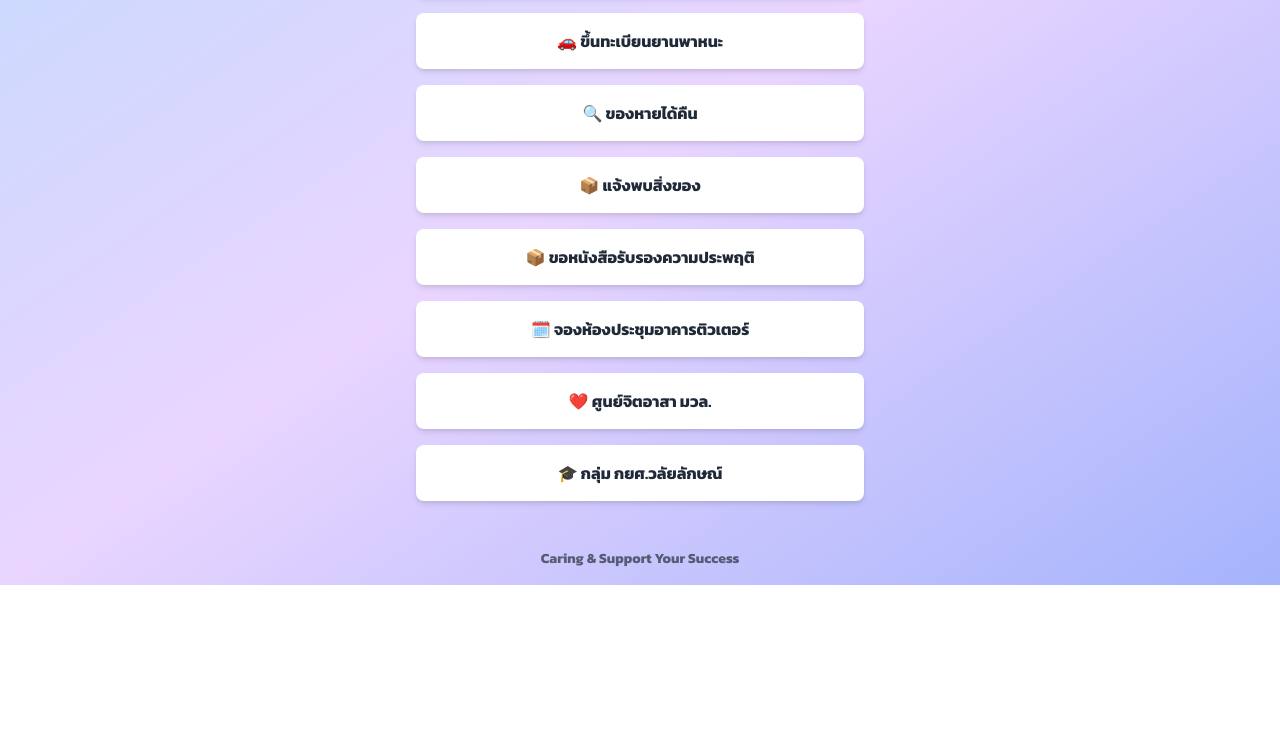
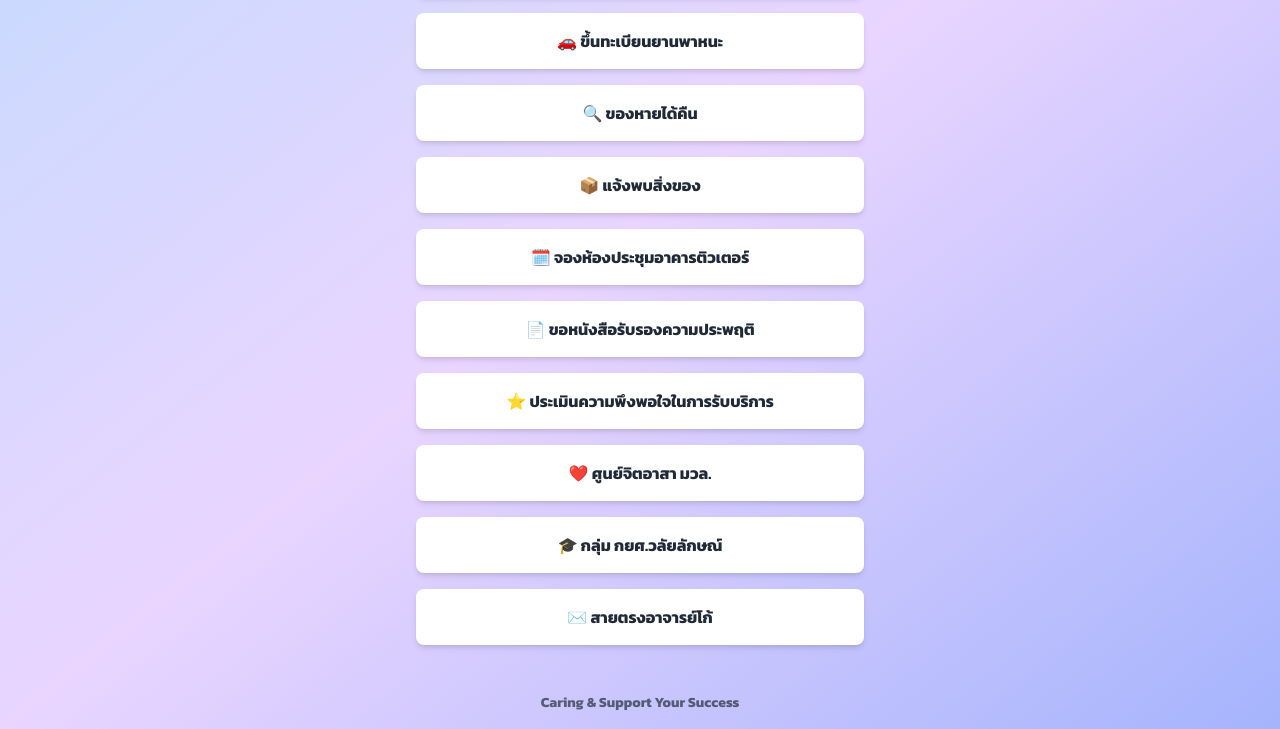
Before and after one commit to DSSDWU/supportcenter, a plain HTML site: page index.html in a window 1280 px wide. Shown: the part 287-1016 px from the top of the page. Before the commit the page ends 872 px from the top, so only its background shows below. Drawn offline with nearby package versions, Linux system fonts and the light colour scheme.

Commit message:
Update index.html

```diff
--- a/index.html
+++ b/index.html
@@ -1,21 +1,21 @@
 <!DOCTYPE html>
+<!-- Chosen Palette: Calm Blue & Purple Gradient -->
+<!-- Application Structure Plan: The structure is a simple, single-column "link-in-bio" page. The information architecture is linear and task-oriented, presenting a list of direct links to external resources. This structure was chosen for its universal familiarity and efficiency, allowing users (students/staff) to quickly find and access specific services without navigational complexity. The user flow is direct: land on the page, identify the required service from the list, and click to navigate away. -->
+<!-- Visualization & Content Choices: Report Info: A list of services and their URLs. -> Goal: Inform & Navigate. -> Viz/Presentation Method: A vertical list of styled buttons (HTML <a> tags with Tailwind CSS), each with an icon (Unicode) and a text label. -> Interaction: Simple click-to-navigate with hover effects for visual feedback. -> Justification: This method is the most direct and user-friendly for a list of links, presenting options clearly and aiding recognition with icons. -> Library/Method: HTML, Tailwind CSS. -->
+<!-- CONFIRMATION: NO SVG graphics used. NO Mermaid JS used. -->
 <html lang="th">
 <head>
     <meta charset="UTF-8">
     <meta name="viewport" content="width=device-width, initial-scale=1.0">
     <title>@dssd.wu - Links</title>
-    <!-- Tailwind CSS for styling -->
     <script src="https://cdn.tailwindcss.com"></script>
-    <!-- Google Fonts (Kanit) -->
     <link rel="preconnect" href="https://fonts.googleapis.com">
     <link rel="preconnect" href="https://fonts.gstatic.com" crossorigin>
     <link href="https://fonts.googleapis.com/css2?family=Kanit:wght@400;700&display=swap" rel="stylesheet">
     <style>
-        /* ใช้ฟอนต์ Kanit กับทุกส่วนของเว็บ */
         body {
             font-family: 'Kanit', sans-serif;
         }
-        /* เอฟเฟกต์ตอนเอาเมาส์ชี้ปุ่ม */
         .hover-lift {
             transition: transform 0.2s ease-in-out, box-shadow 0.2s ease-in-out;
         }
@@ -29,9 +29,7 @@
 
     <div class="container mx-auto flex flex-col items-center justify-center min-h-screen p-4">
 
-        <!-- ส่วนโปรไฟล์ -->
         <div class="w-full max-w-md text-center">
-            <!-- โลโก้ -->
             <img
                 src="https://dssd.wu.ac.th/wp-content/uploads/2025/07/474646448_122166056066301431_8332883749110873460_n.jpg"
                 alt="โลโก้ส่วนส่งเสริมและพัฒนานักศึกษา"
@@ -39,13 +37,11 @@
                 onerror="this.onerror=null;this.src='https://placehold.co/120x120/FFFFFF/333333?text=Logo';"
             >
 
-            <!-- ชื่อโปรไฟล์ -->
             <h1 class="text-2xl md:text-3xl font-bold text-gray-800 mt-4 mb-8">
                 @dssd.wu
             </h1>
         </div>
 
-        <!-- ส่วนของลิงก์ -->
         <div class="w-full max-w-md">
 
             <a href="https://dssd.wu.ac.th/" target="_blank" class="block bg-white text-gray-800 font-bold w-full p-4 mb-4 rounded-lg text-center shadow-md hover-lift">
@@ -64,25 +60,32 @@
                 📦 แจ้งพบสิ่งของ
             </a>
 
-            <a href="https://forms.gle/A6551a1cLMcz6u2u6" target="_blank" class="block bg-white text-gray-800 font-bold w-full p-4 mb-4 rounded-lg text-center shadow-md hover-lift">
-                📦 ขอหนังสือรับรองความประพฤติ
+            <a href="https://forms.gle/hhVp1gmkQPnuBYQx5" target="_blank" class="block bg-white text-gray-800 font-bold w-full p-4 mb-4 rounded-lg text-center shadow-md hover-lift">
+                🗓️ จองห้องประชุมอาคารติวเตอร์
             </a>
 
-            <a href="https://forms.gle/hhVp1gmkQPnuBYQx5" target="_blank" class="block bg-white text-gray-800 font-bold w-full p-4 mb-4 rounded-lg text-center shadow-md hover-lift">
-                🗓️ จองห้องประชุมอาคารติวเตอร์
+            <a href="https://forms.gle/A6551a1cLMcz6u2u6" target="_blank" class="block bg-white text-gray-800 font-bold w-full p-4 mb-4 rounded-lg text-center shadow-md hover-lift">
+                📄 ขอหนังสือรับรองความประพฤติ
+            </a>
+
+            <a href="http://bit.ly/4kF4k42" target="_blank" class="block bg-white text-gray-800 font-bold w-full p-4 mb-4 rounded-lg text-center shadow-md hover-lift">
+                ⭐ ประเมินความพึงพอใจในการรับบริการ
             </a>
 
             <a href="https://www.facebook.com/groups/wu.volunteer.center" target="_blank" class="block bg-white text-gray-800 font-bold w-full p-4 mb-4 rounded-lg text-center shadow-md hover-lift">
                 ❤️ ศูนย์จิตอาสา มวล.
             </a>
 
-            <a href="https://www.facebook.com/groups/442671105761880" target="_blank" class="block bg-white text-gray-800 font-bold w-full p-4 rounded-lg text-center shadow-md hover-lift">
+            <a href="https://www.facebook.com/groups/442671105761880" target="_blank" class="block bg-white text-gray-800 font-bold w-full p-4 mb-4 rounded-lg text-center shadow-md hover-lift">
                 🎓 กลุ่ม กยศ.วลัยลักษณ์
+            </a>
+
+            <a href="https://forms.gle/nGzovpdqyXPUhMsUA" target="_blank" class="block bg-white text-gray-800 font-bold w-full p-4 rounded-lg text-center shadow-md hover-lift">
+                ✉️ สายตรงอาจารย์โก้
             </a>
 
         </div>
 
-        <!-- ส่วนท้าย -->
         <footer class="mt-12 text-center">
             <p class="text-gray-700/80 text-sm font-semibold">Caring & Support Your Success</p>
         </footer>
```
